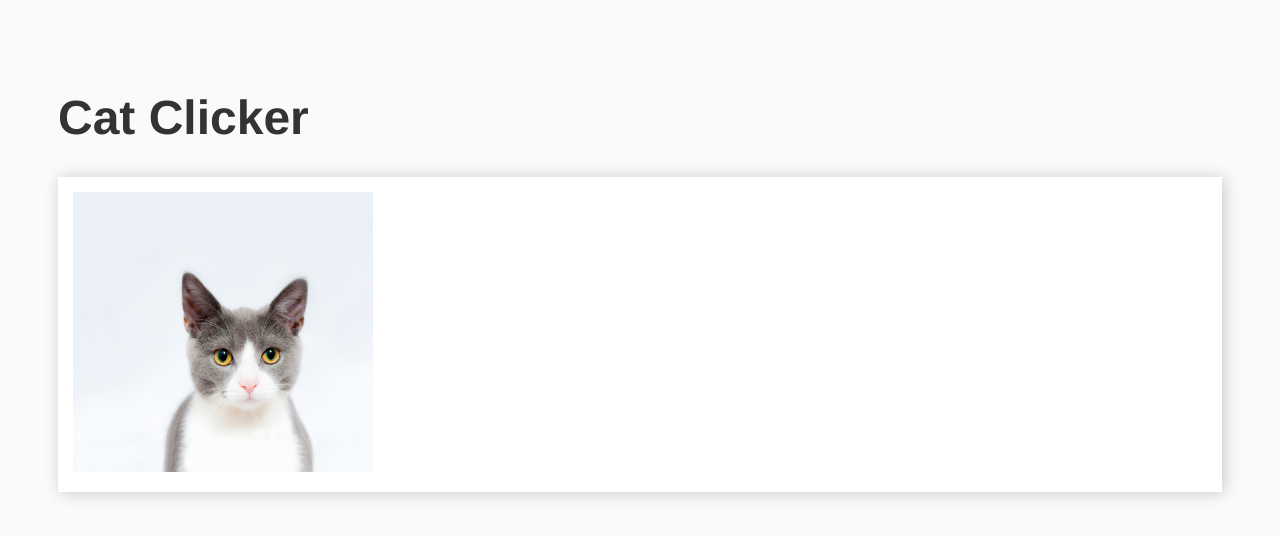
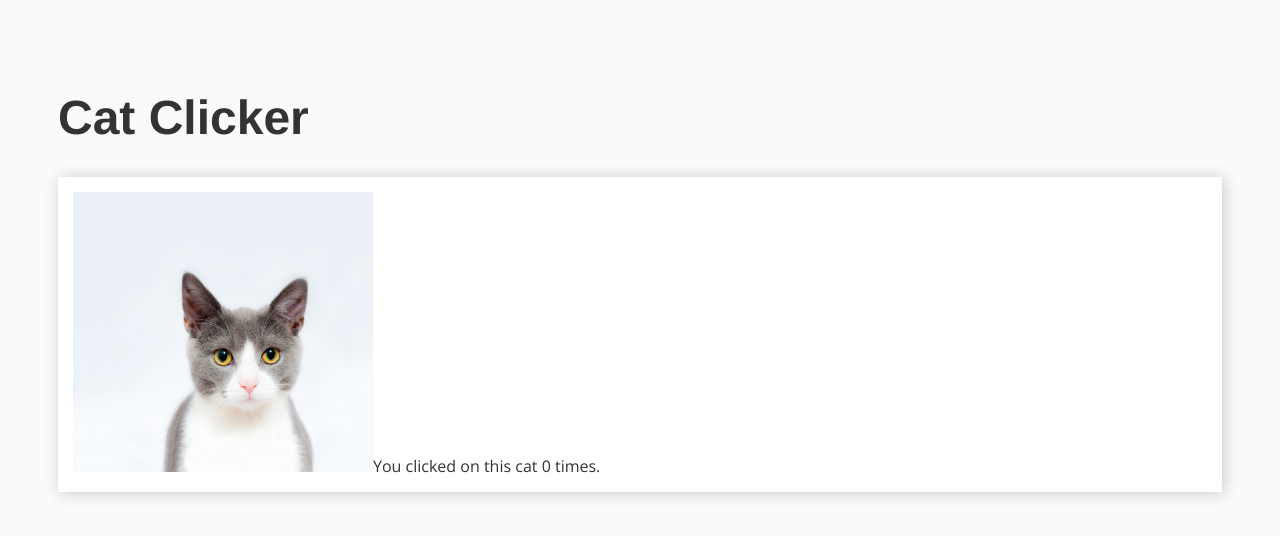
Before and after one commit to jameshedaweng/cat-clicker, a Vue app: page / in a window 1280 px wide. Shown: the top 536 px of the page. Built offline with nearby package versions, Linux system fonts and the light colour scheme.

Commit message:
Add a counter when click on the CatContainer component

```diff
--- a/src/components/CatContainer.vue
+++ b/src/components/CatContainer.vue
@@ -1,11 +1,19 @@
 <template>
-  <div class="cat-container">
+  <div class="cat-container" v-on:click="counter += 1">
     <img class="cat-image" src="../assets/images/normal-cat.jpg">
+    <span>You clicked on this cat {{ counter }} times.</span>
   </div>
 </template>
 
 <script>
-  name: 'cat-container'
+  export default {
+    name: 'cat-container',
+    data: function() {
+      return {
+        counter: 0
+      };
+    }
+  };
 </script>
 
 <style lang="scss" scoped>
```
